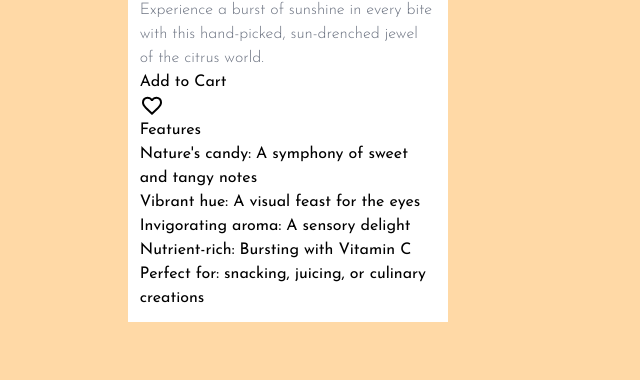
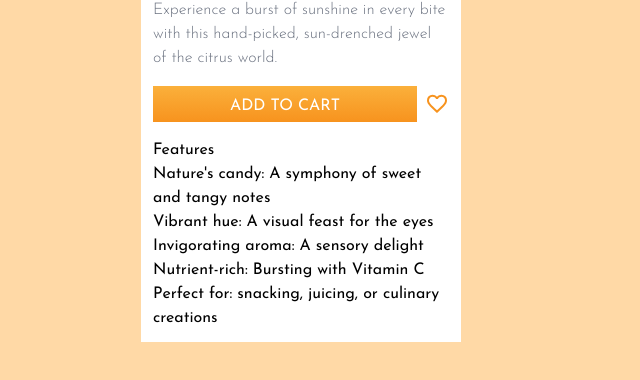
Before and after one commit to zahidulhaquer/Product-Card-with-Tailwind-CSS, a website: page index.html in a window 1280 px wide. Shown: the part 478-858 px from the top of the page, without its empty margins (339-979 px from the left). Drawn offline with nearby package versions, Linux system fonts and the light colour scheme.

Commit message:
Button style is done 09-25-2025

```diff
--- a/config.js
+++ b/config.js
@@ -9,7 +9,7 @@ tailwind.config = {
 
             fontFamily: {
                 sans: ['Josefin Sans', 'san-serif'],
-                title: ['Playfair Display SC', 'serif'],
+                title: ['Playfair Display SC', 'serif']
             }
         }
     }
--- a/index.html
+++ b/index.html
@@ -24,8 +24,10 @@ TASKS:
             <p class="font-title text-md">with stem and leaf</p>
             <h2 class="text-5xl font-light my-3">$1<span class="text-lg">.35</span></h2>
             <p class="font-light text-gray-500">Experience a burst of sunshine in every bite with this hand-picked, sun-drenched jewel of the citrus world.</p>
-            <button>Add to Cart</button>
-            <svg class="fill-orange-200" xmlns="http://www.w3.org/2000/svg" height="24px" viewBox="0 -960 960 960" width="24px"><path d="m480-120-58-52q-101-91-167-157T150-447.5Q111-500 95.5-544T80-634q0-94 63-157t157-63q52 0 99 22t81 62q34-40 81-62t99-22q94 0 157 63t63 157q0 46-15.5 90T810-447.5Q771-395 705-329T538-172l-58 52Zm0-108q96-86 158-147.5t98-107q36-45.5 50-81t14-70.5q0-60-40-100t-100-40q-47 0-87 26.5T518-680h-76q-15-41-55-67.5T300-774q-60 0-100 40t-40 100q0 35 14 70.5t50 81q36 45.5 98 107T480-228Zm0-273Z"/></svg>
+            <section class="flex items-center my-4">
+            <button class="bg-gradient-to-b from-light_orange to-orange text-white uppercase pt-2 pb-1 px-4 flex-grow hover:bg-gradient-to-t">Add to Cart</button>
+            <svg class="fill-orange ml-2" xmlns="http://www.w3.org/2000/svg" height="24px" viewBox="0 -960 960 960" width="24px"><path d="m480-120-58-52q-101-91-167-157T150-447.5Q111-500 95.5-544T80-634q0-94 63-157t157-63q52 0 99 22t81 62q34-40 81-62t99-22q94 0 157 63t63 157q0 46-15.5 90T810-447.5Q771-395 705-329T538-172l-58 52Zm0-108q96-86 158-147.5t98-107q36-45.5 50-81t14-70.5q0-60-40-100t-100-40q-47 0-87 26.5T518-680h-76q-15-41-55-67.5T300-774q-60 0-100 40t-40 100q0 35 14 70.5t50 81q36 45.5 98 107T480-228Zm0-273Z"/></svg>
+            </section>
             <h3>Features</h3>
             <ul>
                 <li><span>Nature's candy</span>: A symphony of sweet and tangy notes</li>
@@ -37,4 +39,3 @@ TASKS:
         </main>
     </body>
 </html>
-../n/
```
